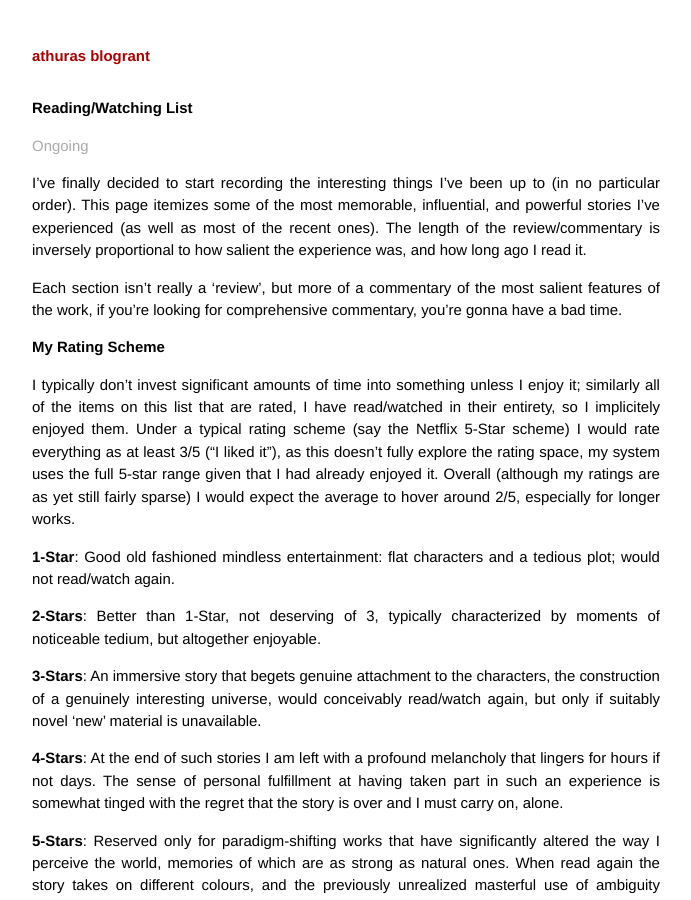
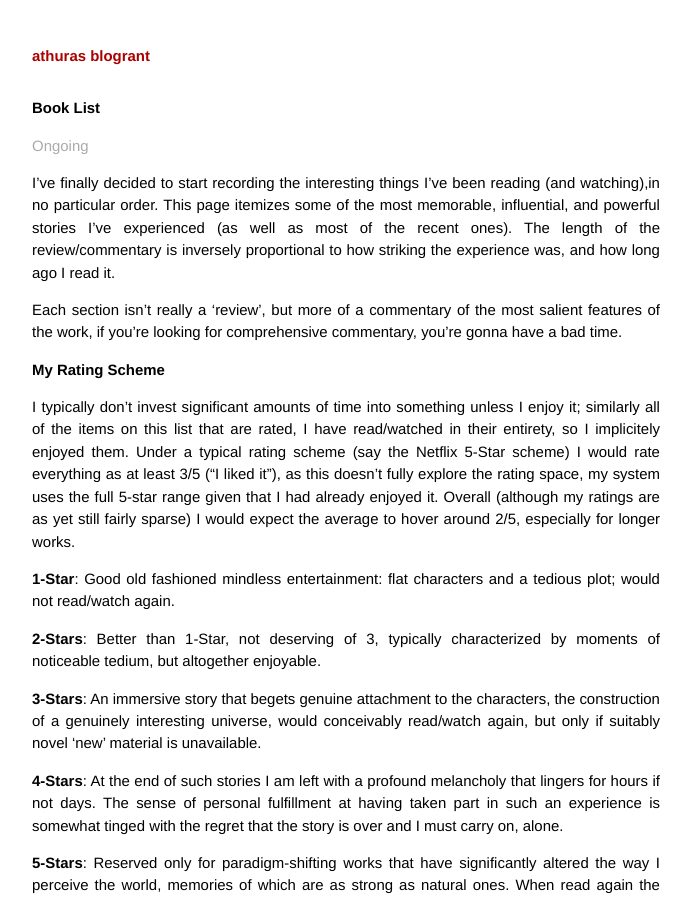
Before and after one commit to athuras/athuras.github.com, a Jekyll site: the page built from _posts/2014-03-05-Booklist.markdown, in a window 1280 px wide and 900 px high. Shown: the whole window, without its empty margins (294-985 px from the left). Built offline with Jekyll 4.4.1, drawn with Linux system fonts in a browser that asks for light colours; Markdown is read by kramdown in place of the engine named in the settings.

Commit message:
minor edits, changed title

```diff
--- a/_posts/2014-03-05-Booklist.markdown
+++ b/_posts/2014-03-05-Booklist.markdown
@@ -1,14 +1,14 @@
 ---
 layout: post
-title:  Reading/Watching List
+title:  Book List
 ---
 
 # {{ page.title }}
 <p class="meta"> Ongoing </p>
 
-I've finally decided to start recording the interesting things I've been up to (in no particular order).
+I've finally decided to start recording the interesting things I've been reading (and watching),in no particular order.
 This page itemizes some of the most memorable, influential, and powerful stories I've experienced (as well as most of the recent ones).
-The length of the review/commentary is inversely proportional to how salient the experience was, and how long ago I read it.
+The length of the review/commentary is inversely proportional to how striking the experience was, and how long ago I read it.
 
 Each section isn't really a 'review', but more of a commentary of the most salient features of the work, if you're looking for comprehensive commentary, you're gonna have a bad time.
 
```
